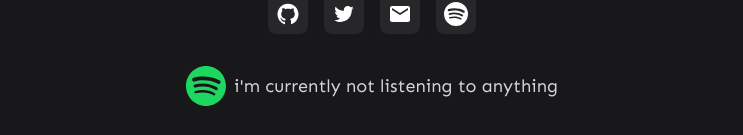
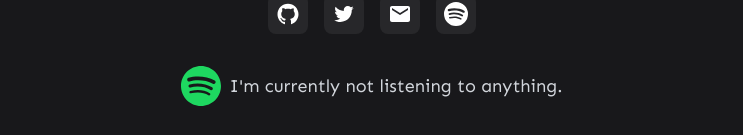
Before and after one commit to anuraglol/portfolio, a Next.js app: page / in a window 1280 px wide. Shown: the part 1125-1260 px from the top of the page, without its empty margins (268-1011 px from the left). Built offline with nearby package versions, Linux system fonts and the light colour scheme; no server answers.

Commit message:
Fix sentence formatting

```diff
--- a/components/Misc/NowPlaying.misc.tsx
+++ b/components/Misc/NowPlaying.misc.tsx
@@ -22,12 +22,12 @@ const SpotifyCard: NextComponentType = () => {
         {data?.isPlaying ? (
             <Link href={data?.songUrl} passHref>
               <p className="cursor-pointer truncate">
-                i&apos;m currently listening to{" "}
-                <span className="text-white">{data?.title}</span>
+                I&apos;m currently listening to{" "}
+                <span className="text-white">{data?.title}</span>.
               </p>
             </Link>
         ) : (
-            <p>i&apos;m currently not listening to anything</p>
+            <p>I&apos;m currently not listening to anything.</p>
         )}
       </div>
     </>
```
